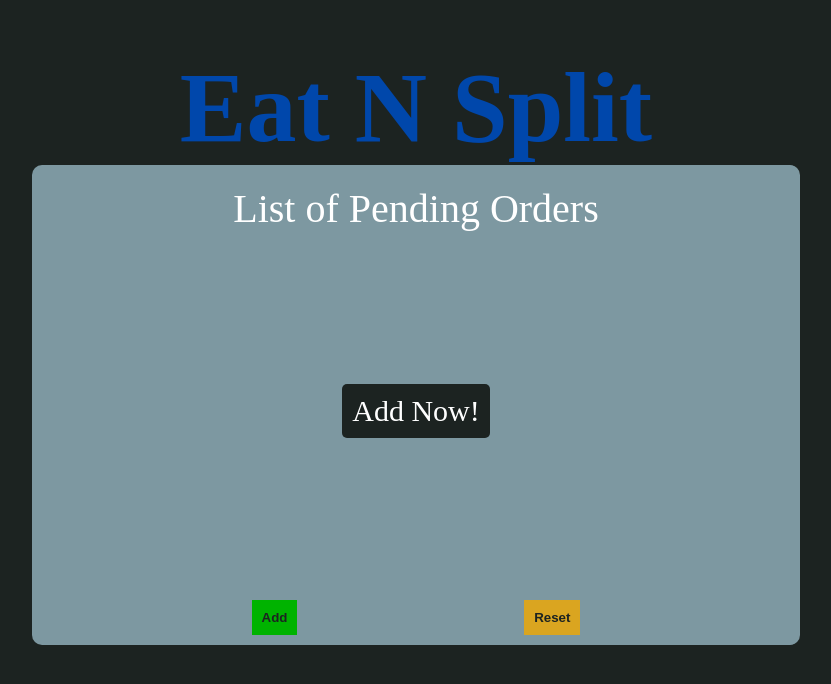
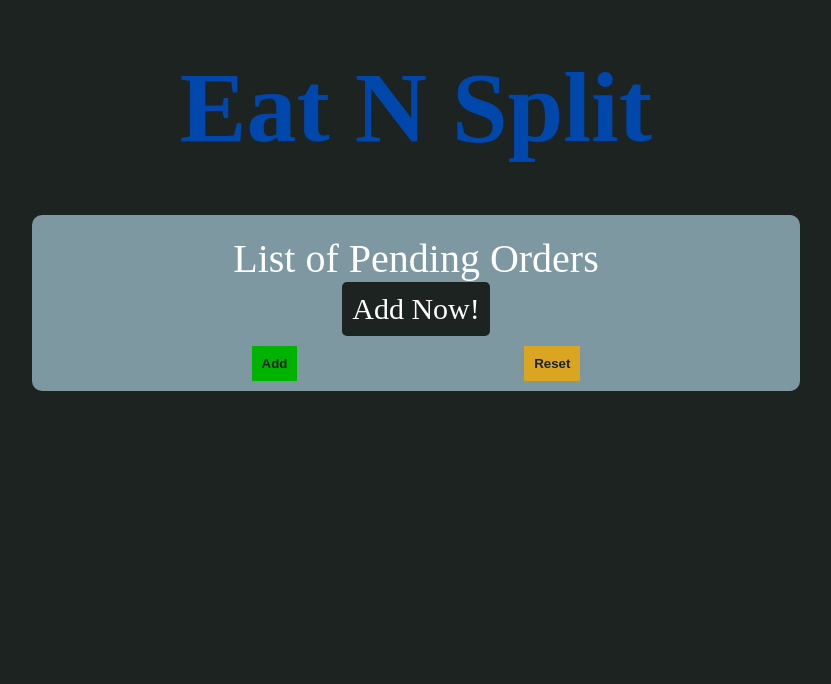
Before and after one commit to waleed2000x/EatNSplit, a React (Vite) app: page / in a window 1280 px wide. Shown: the top 684 px of the page, without its empty margins (224-1055 px from the left). Built offline with nearby package versions, Linux system fonts and the light colour scheme; a web font is replaced by a local one.

Commit message:
Cards functional

```diff
--- a/src/components/Card.jsx
+++ b/src/components/Card.jsx
@@ -23,6 +23,12 @@ export default function Card({ data, setData }) {
                   Friend: <span>{item.friend}</span>
                 </h4>
                 <p>💰:{item.amount}</p>
+                <p>Paid by:{item.whoPays}</p>
+                {item.whoPays === "ME" ? (
+                  <p>He ows you: {item.me}</p>
+                ) : (
+                  <p>You owe him:{item.me}</p>
+                )}
               </div>
               <IconButton color="error">
                 <CancelIcon />
--- a/src/components/ModalSchema.jsx
+++ b/src/components/ModalSchema.jsx
@@ -5,6 +5,8 @@ const ModalSchema = Yup.object({
   friend: Yup.string().required("Required"),
   amount: Yup.number().required("Required"),
   whoPays: Yup.string().required("Required"),
+  hePaid: Yup.number(),
+  youPaid: Yup.number(),
 });
 
 export default ModalSchema;
--- a/src/scss/index.css
+++ b/src/scss/index.css
@@ -11,7 +11,7 @@
   flex-direction: column;
   align-items: center;
   width: 100%;
-  height: 100vh;
+  min-height: 100vh;
 }
 .app h1 {
   font-family: "Rubik Iso", cursive;
@@ -29,14 +29,15 @@
   background-color: #7d98a1;
   border-radius: 10px;
   width: 60%;
-  height: 60vh;
+  height: auto;
+  margin: 50px 0px;
 }
 .parent .mainContainer {
   display: flex;
   flex-direction: column;
   align-items: center;
   justify-content: space-between;
-  height: 100%;
+  height: auto;
 }
 .parent .mainContainer .title {
   text-align: center;
@@ -65,6 +66,7 @@
   width: 90%;
   border-radius: 5px;
   background: #1c2321;
+  margin: 20px 0px;
 }
 .parent .mainContainer .card .detail {
   display: flex;
--- a/src/scss/index.scss
+++ b/src/scss/index.scss
@@ -13,7 +13,7 @@ $grey: #7d98a1;
   flex-direction: column;
   align-items: center;
   width: 100%;
-  height: 100vh;
+  min-height: 100vh;
   & h1 {
     font-family: "Rubik Iso", cursive;
     margin-top: 50px;
@@ -30,13 +30,15 @@ $grey: #7d98a1;
   background-color: $grey;
   border-radius: 10px;
   width: 60%;
-  height: 60vh;
+  height: auto;
+  margin: 50px 0px;
   .mainContainer {
     display: flex;
     flex-direction: column;
     align-items: center;
     justify-content: space-between;
-    height: 100%;
+    height: auto;
+    // overflow: hidden;
     .title {
       text-align: center;
       font-family: "Rubik Iso", cursive;
@@ -63,6 +65,7 @@ $grey: #7d98a1;
       width: 90%;
       border-radius: 5px;
       background: $black;
+      margin: 20px 0px;
       .detail {
         display: flex;
         flex-direction: column;
```
Also changed, not shown: 1 other file (tests, documents, lock files or other folders).
